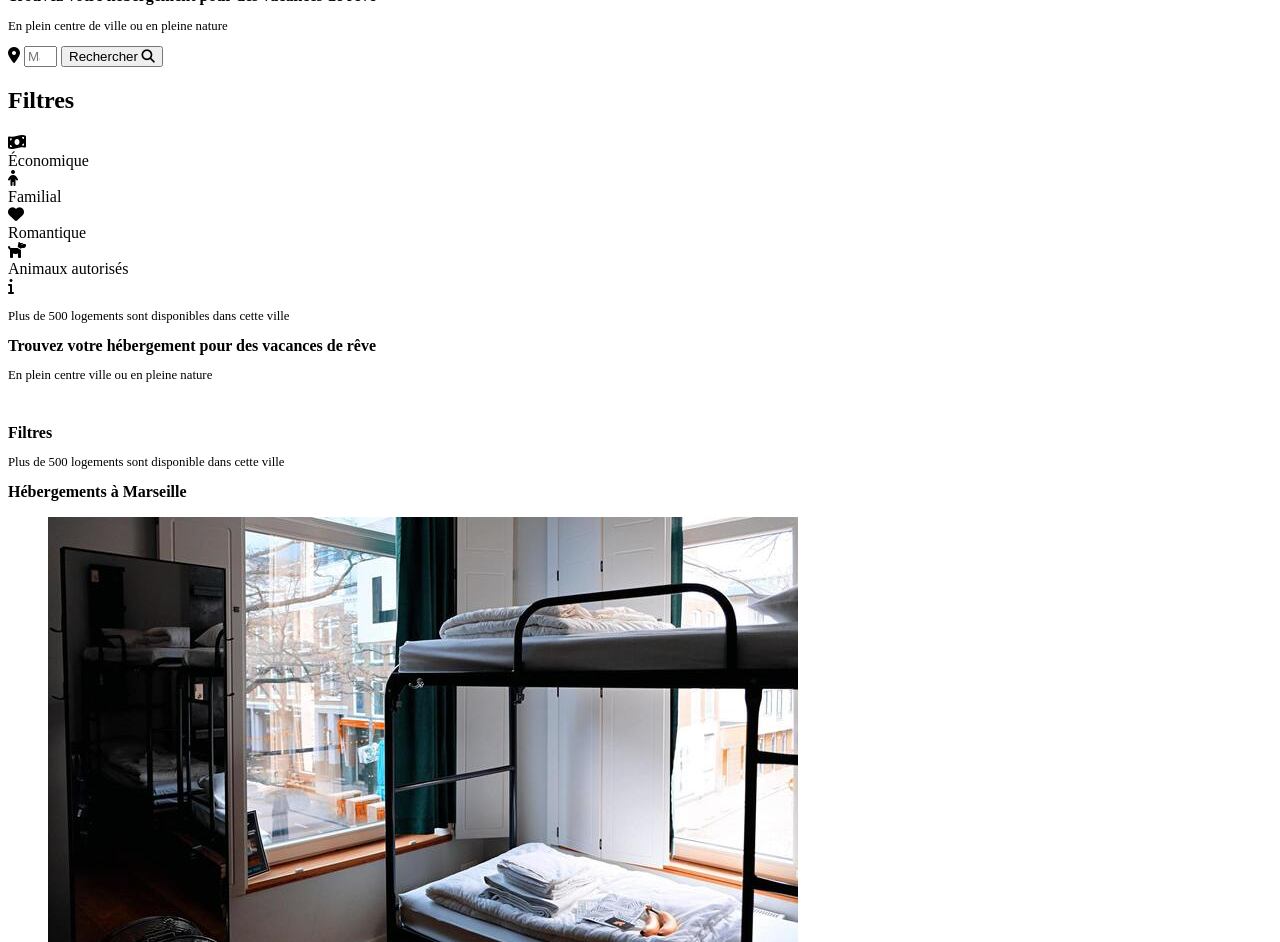
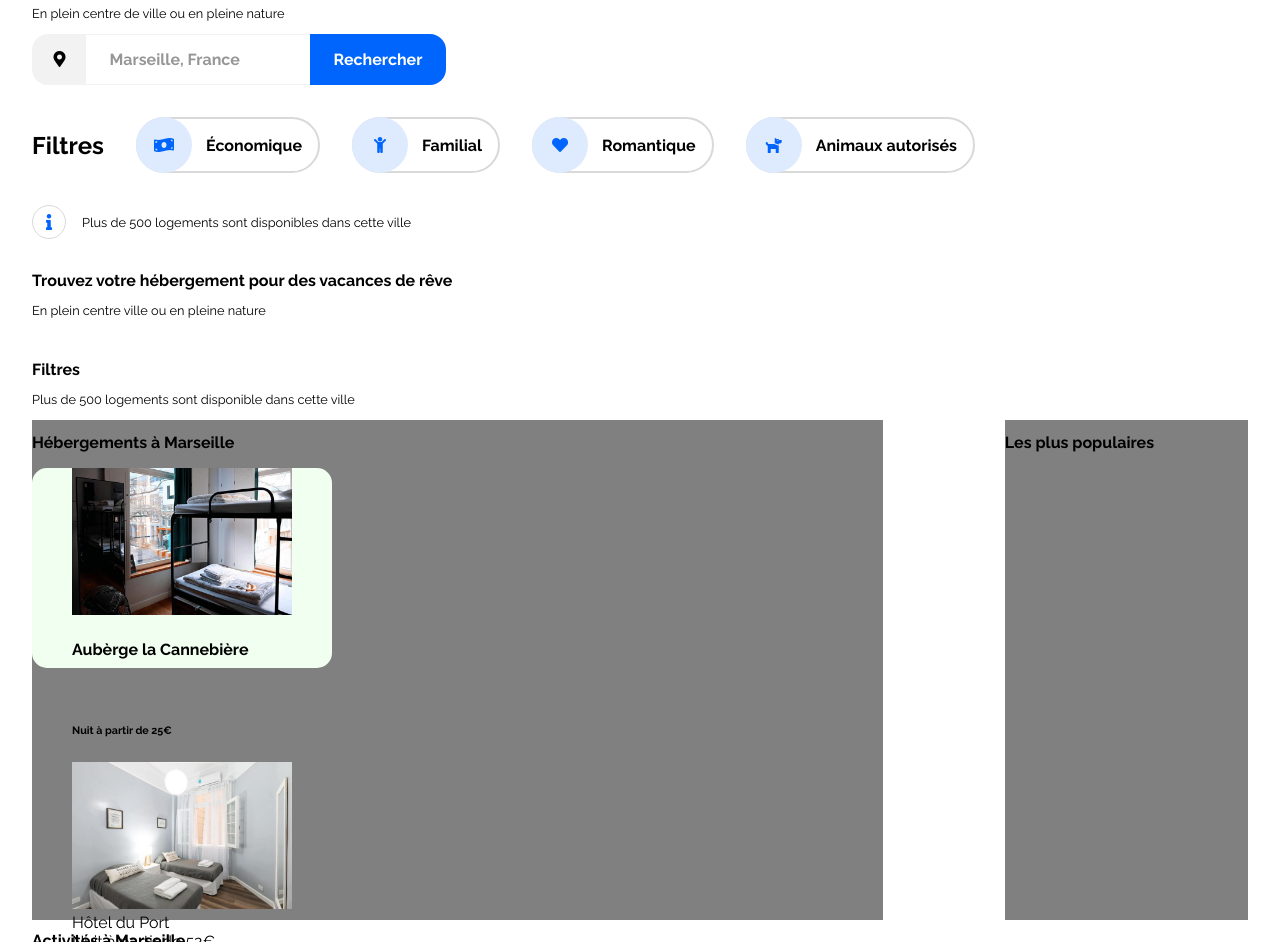
Before and after one commit to JPI-code/JoannaPachIbramow_2_01062021, a plain HTML site: page index.html in a window 1280 px wide. Shown: the part 84-1026 px from the top of the page. Drawn offline with Linux system fonts and the light colour scheme.

Commit message:
Post Mentoring session version with images for housing part

```diff
--- a/index.html
+++ b/index.html
@@ -7,7 +7,7 @@
 
     <!-- Link to StyleSheet-->
     <link rel="stylesheet" href="style.css" />
-
+    <link rel="stylesheet" href="https://cdnjs.cloudflare.com/ajax/libs/font-awesome/5.13.1/css/all.min.css">
     <!-- Responsive Meta Tags : takes control over the viewport - user's visible area of a web page - depending on device size-->
     <meta name="viewport" content="width=device-width, initial-scale=1.0">
 
@@ -32,7 +32,8 @@
         content="Reservia, cherchez en ligne le meilleur hébergement pour vos vacances de rêve.">
     <meta property="twitter:image" content="https://reservia.fr/reservia_banner.png">
 
-    <script src="https://kit.fontawesome.com/406da18a0b.js" crossorigin="anonymous" defer></script>
+    <!--Adding Kit Code from FontAwesome to this project-->
+
 </head>
 
 <body>
@@ -61,6 +62,7 @@
                 <h1 class="searchHeaderTitle">Trouvez votre hébergement pour des vacances de rêve</h1>
                 <p class="searchHeaderSubtitle">En plein centre de ville ou en pleine nature</p>
             </header>
+            <!-- Free text search-->
             <form class="searchForm" action="proceedFrom.html" method="GET">
                 <span class="searchFormWrapicon">
                     <i class="fas fa-map-marker-alt searchFormWrapiconIcon"></i>
@@ -111,28 +113,67 @@
 
         <h1>Filtres</h1>
         <p>Plus de 500 logements sont disponible dans cette ville</p>
-
-            <section>
+<div class="housing-wrapper">
+        <section class="lodging-container">
             <h1 id="Hébergements">Hébergements à Marseille</h1>
             <div>
-                    <article>
+                <article class="lodging-card">
 
                     <figure>
-                            <a href="images/auberge_large.jpg"><img src="images/auberge_mini.jpg"
-                                    alt="Photo de l'auberge" title="Cliquez pour agrandir" /></a>
+                        <a href="images/auberge_large.jpg"><img class="lodging-image" src="images/auberge_mini.jpg" alt="Photo de l'auberge"
+                                title="Cliquez pour agrandir" /></a>
                         <figcaption>
-                                <style="font-weight: bold;">Aubèrge la Cannebière</style> <br />
-                                    Nuit à partir de 25€
+                            <h4>Aubèrge la Cannebière</h4> <br />
+                            <h6>Nuit à partir de 25€</h6>
+                        </figcaption>
+                    </figure>
+                    <figure>
+                        <a href="images/hotelduport_large.jpg"><img class="lodging-image" src="images/hotelduport_mini.jpg" alt="Photo de l'Hôtel du Port"
+                                title="Cliquez pour agrandir" /></a>
+                        <figcaption>
+                            <style="font-weight: bold;">Hôtel du Port</style> <br />
+                                Nuit à partir de 52€
+                        </figcaption>
+                    </figure>
+                    <figure>
+                        <a href="images/hotellesmouettes_large.jpg"><img class="lodging-image" src="images/hotellesmouettes_mini.jpg" alt="Photo de l'Hôtel Les Mouettes"
+                                title="Cliquez pour agrandir" /></a>
+                        <figcaption>
+                            <style="font-weight: bold;">Hôtel les Mouettes</style> <br />
+                                Nuit à partir de 76€
+                        </figcaption>
+                    </figure>
+                    <figure>
+                        <a href="images/hoteldelamer_large.jpg"><img class="lodging-image" src="images/hoteldelamer_mini.jpg" alt="Photo de l'Hôtel de la Mer"
+                                title="Cliquez pour agrandir" /></a>
+                        <figcaption>
+                            <style="font-weight: bold;">Hôtel de la Mer</style> <br />
+                                Nuit à partir de 46€
+                        </figcaption>
+                    </figure>
+                    <figure>
+                        <a href="images/aubergelepanier_large.jpg"><img class="lodging-image" src="images/aubergelepanier_mini.jpg" alt="Photo de l'Auberge le Panier"
+                                title="Cliquez pour agrandir" /></a>
+                        <figcaption>
+                            <style="font-weight: bold;">Auberge le Panier</style> <br />
+                                Nuit à partir de 23€
+                        </figcaption>
+                    </figure>
+                    <figure>
+                        <a href="images/hotelchezamina_large.jpg"><img class="lodging-image" src="images/hotelchezamina_mini.jpg" alt="Photo de l'Hôtel chez Amina" title="Cliquez pour agrandir" /></a>                             title="Cliquez pour agrandir" /></a>
+                        <figcaption>
+                            <style="font-weight: bold;">Auberge le Panier</style> <br />
+                                Nuit à partir de 23€
                         </figcaption>
                     </figure>
                 </article>
             </div>
         </section>
 
-            <aside>
+        <aside class="popular-container">
             <h1>Les plus populaires</h1>
         </aside>
-
+    </div>
         <h1 id="Activités">Activités à Marseille</h1>
 
 
--- a/style.css
+++ b/style.css
@@ -1,16 +1,14 @@
-@font-face {
-    /* Définition d'une nouvelle police nommée Raleway Regular */
-    font-family: 'raleway';
-    src: url('FONT/static/Raleway-Regular.ttf') format('ttf');
+/* Integrate font type: Raleway from Google Fonts*/
+
+@import url("https://fonts.googleapis.com/css2?family=Raleway:wght@300;400;500;600;700;800;900&display=swap");
+body {
+    font-family: "Raleway", "Sans serif";
+    margin: 0;
 }
 
-/* Balise body, donc sur TOUTE la page */
-
-body {
-    background-color: white;
-    /* Le fond de la page sera noir */
-    color: black;
-    /* Le texte de la page sera blanc */
+a {
+    color: inherit;
+    text-decoration: none;
 }
 
 nav .container {
@@ -18,6 +16,10 @@ nav .container {
     justify-content: space-between;
     align-items: center;
     height: 50px;
+    max-width: 1440px;
+    margin: auto;
+    padding: 0 2rem;
+    box-sizing: border-box;
 }
 
 .logo {
@@ -30,11 +32,218 @@ nav .container {
     justify-content: space-between;
     height: 100%;
     align-items: center;
+}
+
+/* Overline effect on tabs of the menu when mouse over */
+.menu {
+    height: 100%;
+}
+.menu:hover {
+    text-decoration: overline;
+    color: #0065FC;
 
 }
+.housing-wrapper{
+    display: flex;
+    justify-content: space-between;
+    height: 500px;
+}
+.lodging-container{
+    width: 70%;
+    background-color: grey;
 
-.introduction {
-    color: black
+}
+.lodging-card{
+    width: 300px;
+    height: 200px;
+    background-color: honeydew;
+    border-radius: 15px;
+}
+.lodging-image{
+    width: 100%;
+    object-fit: cover;
+}
+.popular-container{
+    width: 20%;
+    background-color: grey;
+
+}
+.main {
+    max-width: 1440px;
+    margin: auto;
+    padding: 0 2rem;
+    box-sizing: border-box;
+}
+
+.searchHeaderTitle {
+    margin-bottom: 0.5rem;
+}
+
+.searchHeaderSubtitle {
+    margin-top: 0;
+}
+
+.searchForm {
+    display: inline-flex;
+    max-width: 100%;
+    overflow: auto;
+}
+
+.searchFormWrapicon {
+    background-color: #F2F2F2;
+    padding: 1rem 1.25rem;
+    border-radius: 1rem 0 0 1rem;
+    text-align: center;
+}
+
+.searchFormWrapiconIcon {
+    margin-left: 0.1rem;
+}
+
+.searchFormSearchinput {
+    border-right: none;
+    border-left: none;
+    border-top: #F2F2F2 1px solid;
+    border-bottom: #F2F2F2 1px solid;
+    padding: 0 1.5rem;
+    box-sizing: border-box;
+    width: 14rem;
+    font-size: 1rem;
+    font-weight: bold;
+    font-family: "Raleway", "Sans serif";
+}
+
+.searchFormSearchinput::placeholder {
+    font-family: "Raleway", "Sans serif";
+    font-size: 1rem;
+    color: #00000069;
+}
+
+.searchFormSubmitinput {
+    background-color: #0065FC;
+    color: white;
+    font-weight: bold;
+    border: none;
+    border-radius: 0 1rem 1rem 0;
+    padding: 0 1.5rem;
+    font-family: "Raleway", "Sans serif";
+    font-size: 1rem;
+    cursor: pointer;
+}
+
+.searchFilters {
+    display: flex;
+    margin-top: 2rem;
+    flex-wrap: wrap;
+}
+
+.searchFiltersTitle {
+    margin: 0 2rem 1rem 0;
+    display: flex;
+    align-items: center;
+}
+
+.searchFiltersFilter {
+    display: flex;
+    align-items: center;
+    margin-right: 2rem;
+    border: 2px solid #d9d9d9;
+    border-radius: 2rem;
+    margin-bottom: 1rem;
+    cursor: pointer;
+    transition-duration: 0.1s;
+    font-weight: bold;
+}
+
+.searchFiltersFilter:last-child {
+    margin-right: 0;
+}
+
+.searchFiltersFilter:hover {
+    background-color: #f3f8ff;
+    transform: scale(1.015);
+}
+
+.searchFiltersFilterWrapicon {
+    background-color: #DEEBFF;
+    border-radius: 100%;
+    height: 3rem;
+    width: 3rem;
+    min-height: 3.5rem;
+    min-width: 3.5rem;
+    display: flex;
+    align-items: center;
+    justify-content: center;
+    margin: -2px;
+}
+
+.searchFiltersFilterWrapiconIcon {
+    color: #0065FC;
+}
+
+.searchFiltersFilterTitle {
+    margin: 0 1rem;
+}
+
+.searchResult {
+    display: flex;
+    align-items: center;
+    margin: 1rem 0 2rem 0;
+}
+
+.searchResultWrapicon {
+    height: 2rem;
+    width: 2rem;
+    min-height: 2rem;
+    min-width: 2rem;
+    border: solid 1px #d9d9d9;
+    border-radius: 100%;
+    display: flex;
+    align-items: center;
+    justify-content: center;
+    margin-right: 1rem;
+}
+
+.searchResultWrapiconIcon {
+    color: #0065FC;
+}
+
+.searchResultText {
+    margin: 0;
+}
+
+@media screen and (max-width: 600px) {
+    .searchForm {
+        display: flex;
+        width: 100%;
+    }
+    .searchFormSearchinput {
+        flex: 1;
+    }
+    .searchFormSubmitinputText {
+        display: none;
+    }
+    .searchFormSubmitinputIcon {
+        display: block;
+    }
+}
+
+@media screen and (max-width: 650px) {
+    .searchFiltersTitle {
+        width: 100%;
+    }
+    .searchFiltersFilter {
+        margin-right: 1rem;
+    }
+}
+
+@media screen and (min-width: 601px) {
+    .searchFormSubmitinputText {
+        display: block;
+    }
+    .searchFormSubmitinputIcon {
+        display: none !important;
+    }
 }
 
 h1 {
@@ -45,41 +254,11 @@ p {
     font-size: 0.8em;
 }
 
-a
-/* Liens par défaut (non survolés) */
-
-    {
-    text-decoration: none;
-    color: black;
-}
-
-a:hover
-/* Apparence au survol des liens */
-
-    {
-    text-decoration: overline;
-    color: blue;
-}
-
-#Firstcolumn {
-    display: flex;
-    justify-content: flex-start;
-}
-
-#Secondcolumn {
-    display: flex;
-    justify-content: center;
-}
-
-#Thirdcolumn {
-    display: flex;
-    justify-content: flex-end;
-}
-
 .footer {
     background-color: #F2F2F2;
     width: 100%;
 }
+
 .footerColumnwrapper {
     display: flex;
     max-width: 100%;
@@ -88,14 +267,17 @@ a:hover
     padding: 0 2rem;
     box-sizing: border-box;
 }
+
 .footerColumnwrapperColumn {
     width: 30%;
     padding: 2rem 2rem;
 }
+
 .footerColumnwrapperColumnLink {
     display: block;
     margin: 1rem 0;
 }
+
 .footerColumnwrapperColumnLink:hover {
     text-decoration: underline;
 }
```
Also changed, not shown: images/aubergelepanier_large.jpg (added), images/aubergelepanier_mini.jpg (added), images/aucoeur_large.jpg (added), images/aucoeur_mini.jpg (added), images/febrian-zakaria-M6S1WvfW68A-unsplash.jpg (added), images/fred-kleber-gTbaxaVLvsg-unsplash.jpg (added), images/hotelchezamina_mini.jpg (added), images/hoteldelamer_large.jpg (added), images/hoteldelamer_mini.jpg (added), images/hotelduport_large.jpg (added), images/hotelduport_mini.jpg (added), images/hotellesmouettes_large.jpg (added), images/hotellesmouettes_mini.jpg (added), images/hotellesoleil_mini.jpg (added), 3 more files. Lines whose indentation alone changed are shown as unchanged.
